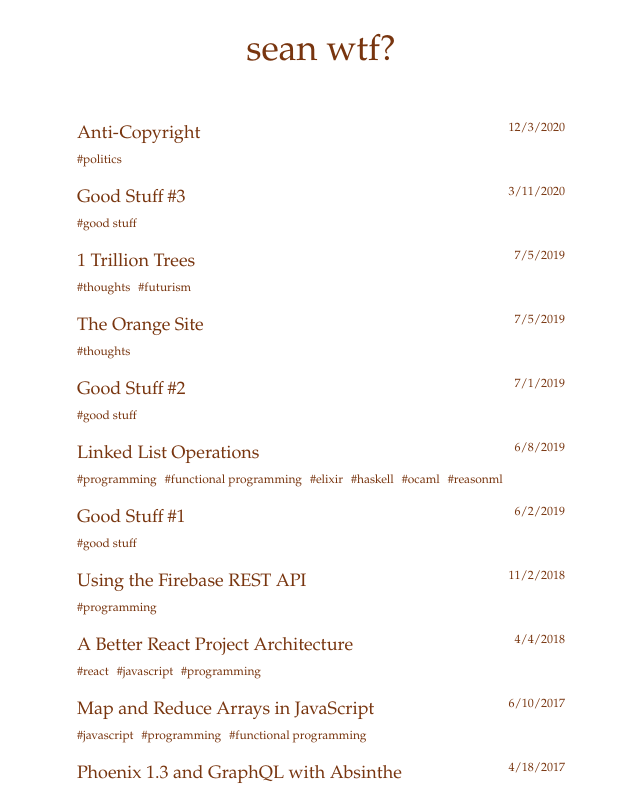
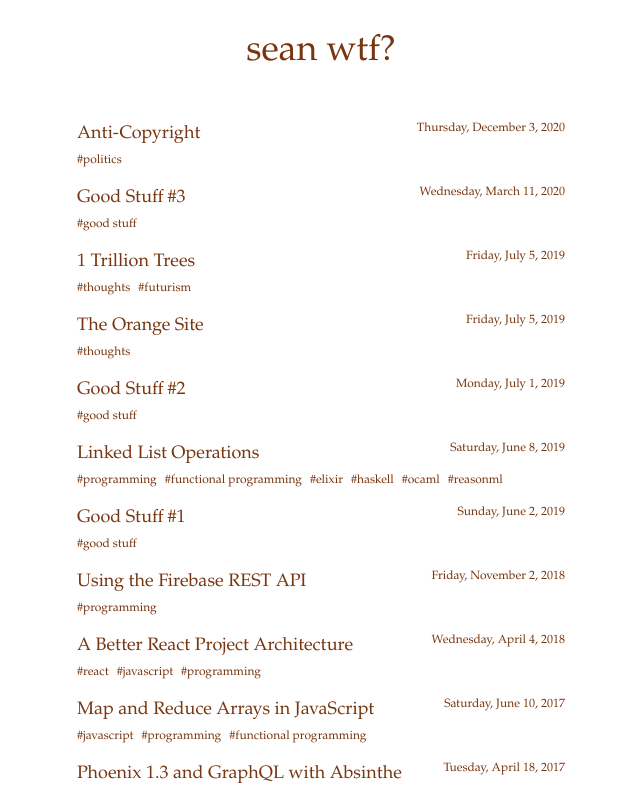
Before and after one commit to sean-clayton/sean.wtf, a Next.js app: page / in a window 1280 px wide. Shown: the top 792 px of the page, without its empty margins (319-959 px from the left). Built offline with nearby package versions, Linux system fonts and the light colour scheme; what @tailwindcss/typography would draw is missing.

Commit message:
Bring back colors in prose

```diff
--- a/src/components/Post.js
+++ b/src/components/Post.js
@@ -1,6 +1,7 @@
 import Link from "next/link";
 import Head from "next/head";
 import PostLayout from "@/components/PostLayout";
+import { formatDate } from "@/utils";
 
 export default function Post({ post, content }) {
   return (
@@ -20,10 +21,7 @@ export default function Post({ post, content }) {
             </a>
           </Link>
           <div className="text-center">
-            <time>
-              Published: {(new Date(post.frontMatter.date))
-                .toLocaleDateString()}
-            </time>
+            Published on {formatDate(new Date(post.frontMatter.date))}
           </div>
           <div className="text-center mb-4">
             {post.frontMatter.series.map((series) =>
--- a/src/components/PostListLayout.js
+++ b/src/components/PostListLayout.js
@@ -1,6 +1,7 @@
 import Link from "next/link";
 import GlobalHeader from "@/components/GlobalHeader";
 import GlobalFooter from "@/components/GlobalFooter";
+import { formatDate } from "@/utils";
 
 export default function PostListLayout({ posts, title }) {
   return (
@@ -20,9 +21,9 @@ export default function PostListLayout({ posts, title }) {
                 <span>
                   {p.frontMatter.title}
                 </span>
-                <time className="text-xs ml-6">
-                  {(new Date(p.frontMatter.date)).toLocaleDateString()}
-                </time>
+                <span className="text-xs ml-6">
+                  {formatDate(new Date(p.frontMatter.date))}
+                </span>
               </a>
             </Link>
             <div className="flex flex-wrap">
--- a/src/utils.js
+++ b/src/utils.js
@@ -1,3 +1,10 @@
 export function isExternal(url) {
   return /^(https?|mailto):\/\//.test(url);
 }
+
+export function formatDate(date) {
+  return date.toLocaleDateString(
+    undefined,
+    { weekday: "long", year: "numeric", month: "long", day: "numeric" },
+  );
+}
--- a/tailwind.config.js
+++ b/tailwind.config.js
@@ -26,16 +26,6 @@ module.exports = {
           },
         },
       },
-      colors: {
-        code: {
-          green: "#b5f4a5",
-          yellow: "#ffe484",
-          purple: "#d9a9ff",
-          red: "#ff8383",
-          blue: "#93ddfd",
-          white: "#fff",
-        },
-      },
       fontFamily: {
         mono:
           `"Triplicate T4c", Consolas, "Andale Mono WT", "Andale Mono", "Lucida Console", "Lucida Sans Typewriter", "DejaVu Sans Mono", "Bitstream Vera Sans Mono", "Liberation Mono", "Nimbus Mono L", Monaco, "Courier New", Courier, monospace`,
```
